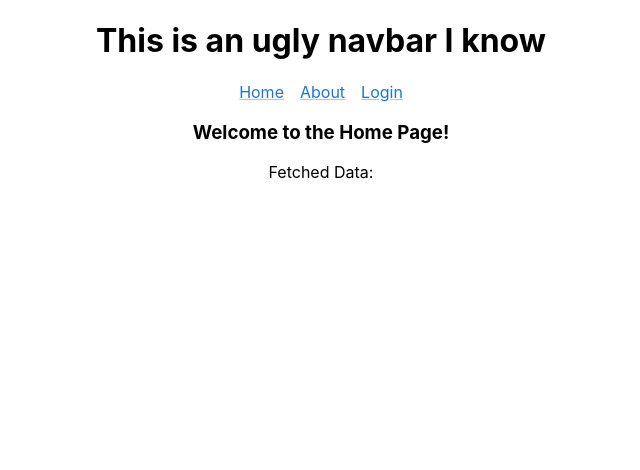
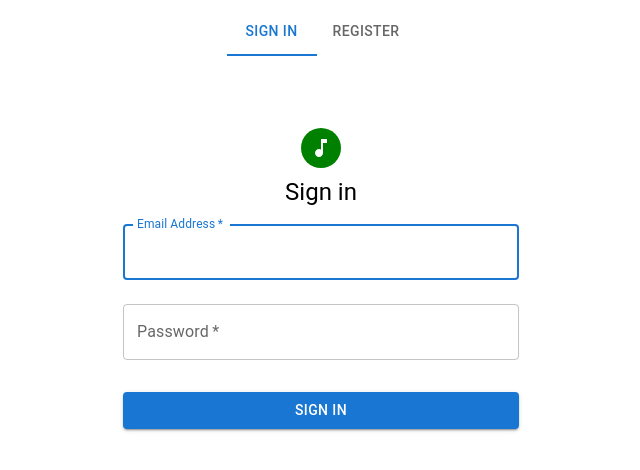
Before and after one commit to ChrisLouie10/Team-Marvel, a React (Create React App) app in the folder client/: page / in a window 1280 px wide. Shown: the top 470 px of the page, without its empty margins (319-959 px from the left). Built offline with nearby package versions, Linux system fonts and the light colour scheme; no server answers.

Commit message:
created a container for the login and register components so that it is on one page

```diff
--- a/client/src/App.js
+++ b/client/src/App.js
@@ -1,9 +1,7 @@
 import React from 'react';
 import { BrowserRouter as Router, Route, Routes, Link } from "react-router-dom";
 
-import Navbar from './components/Navbar';
-import Home from './components/Home';
-import About from './components/About';
+import Authentication from './components/Authentication';
 import NotFound from './components/NotFound';
 import Login from './components/Login';
 import Register from './components/Register';
@@ -13,8 +11,7 @@ const App = () => {
       <div>
         <Router>
           <Routes>
-            <Route path="/" element={<Home/>} />
-            <Route path="/about" element={<About/>}/>
+            <Route path="/" element={<Authentication/>} />
             <Route path="/login" element={<Login/>} />
             <Route path="/register" element={<Register/>} />
             <Route path="*" element={<NotFound/>} />
--- a/client/src/components/About.js
+++ /dev/null
@@ -1,15 +0,0 @@
-import React from 'react'
-import Link from '@mui/material/Link';
-import Navbar from "./Navbar";
-
-const About = () => {
-  return (
-    <div className="App">
-      <Navbar/>
-      <h3>Welcome to the About Page! :)</h3>
-      <Link href="/">Back to home</Link>
-    </div>
-  )
-}
-
-export default About;
--- /dev/null
+++ b/client/src/components/Authentication.js
@@ -0,0 +1,59 @@
+import { useState } from 'react';
+
+import Login from "./Login";
+import Register from "./Register";
+
+import Tabs from '@mui/material/Tabs';
+import Tab from '@mui/material/Tab';
+import Typography from '@mui/material/Typography';
+import Box from '@mui/material/Box';
+
+// imported TabPanel definition from MUI, no need to worry about details
+const TabPanel = (props) => {
+  const { children, value, index, ...other } = props;
+
+  return (
+    <div
+      role="tabpanel"
+      hidden={value !== index}
+      id={`vertical-tabpanel-${index}`}
+      aria-labelledby={`vertical-tab-${index}`}
+      {...other}
+    >
+      {value === index && (
+        <Box>
+          <Typography component={'span'} variant={'body2'}>{children}</Typography>
+        </Box>
+      )}
+    </div>
+  );
+}
+
+const Authentication = () => {
+  const [value, setValue] = useState(0);
+
+  const handleChange = (event, newValue) => {
+    setValue(newValue);
+  };
+
+  return (
+    <Box sx={{
+      display: 'flex',
+      flexDirection: 'column',
+      alignItems: 'center',
+      }}>
+      <Tabs value={value} onChange={handleChange}>
+        <Tab label="Sign in" />
+        <Tab label="Register" />
+      </Tabs>
+      <TabPanel value={value} index={0}>
+        <Login/>
+      </TabPanel>
+      <TabPanel value={value} index={1}>
+        <Register/>
+      </TabPanel>
+    </Box>
+  );
+}
+
+export default Authentication;
--- a/client/src/components/Home.js
+++ /dev/null
@@ -1,28 +0,0 @@
-import { useEffect, useState } from 'react';
-import { getUsers } from "../api/provider";
-import Navbar from "./Navbar";
-
-const Home = () => {
-  const [data, setData] = useState("");
-
-  const fetchData = () => {
-    getUsers()
-      .then(response => response.data)
-      .then(data => setData(data.text))
-  }
-
-  useEffect(() => {
-    fetchData();
-  }, []);
-
-  return (
-    <div className="App">
-      <Navbar/>
-      <h3>Welcome to the Home Page!</h3>
-      <p>Fetched Data:</p>
-      <p>{data}</p>
-    </div>
-  );
-}
-
-export default Home;
--- a/client/src/components/Login.js
+++ b/client/src/components/Login.js
@@ -10,19 +10,6 @@ import MusicNoteIcon from '@mui/icons-material/MusicNote';
 import Typography from '@mui/material/Typography';
 import Container from '@mui/material/Container';
 import { createTheme, ThemeProvider } from '@mui/material/styles';
-
-function Copyright(props) {
-  return (
-    <Typography variant="body2" color="text.secondary" align="center" {...props}>
-      {'Copyright © '}
-      <Link color="inherit" href="/about">
-        Team Marvel
-      </Link>{' '}
-      {new Date().getFullYear()}
-      {'.'}
-    </Typography>
-  );
-}
 
 const theme = createTheme();
 
@@ -38,9 +25,7 @@ const SignIn = () => {
   };
 
   return (
-    <ThemeProvider theme={theme}>
-      <Container component="main" maxWidth="xs">
-        <CssBaseline />
+    <Container maxWidth="xs">
     <Box
       sx={{
         marginTop: 8,
@@ -52,10 +37,10 @@ const SignIn = () => {
       <Avatar sx={{ m: 1, bgcolor: 'green' }}>
         <MusicNoteIcon />
       </Avatar>
-          <Typography component="h1" variant="h5">
+      <Typography variant="h5">
         Sign in
       </Typography>
-          <Box component="form" onSubmit={handleSubmit} noValidate sx={{ mt: 1 }}>
+      <Box component="form" onSubmit={handleSubmit}>
         <TextField
           margin="normal"
           required
@@ -84,23 +69,9 @@ const SignIn = () => {
         >
           Sign In
         </Button>
-            <Grid container>
-              <Grid item xs>
-                <Link href="#" variant="body2">
-                  Forgot password?
-                </Link>
-              </Grid>
-              <Grid item>
-                <Link href="/register" variant="body2">
-                  Register
-                </Link>
-              </Grid>
-            </Grid>
       </Box>
     </Box>
-        <Copyright sx={{ mt: 8, mb: 4 }} />
     </Container>
-    </ThemeProvider>
   );
 }
 
--- a/client/src/components/Register.js
+++ b/client/src/components/Register.js
@@ -72,9 +72,7 @@ const Register = () => {
   };
 
   return (
-    <ThemeProvider theme={theme}>
-      <Container component="main" maxWidth="xs">
-        <CssBaseline />
+    <Container maxWidth="xs">
       <Box
         sx={{
           marginTop: 8,
@@ -133,19 +131,10 @@ const Register = () => {
           >
             Sign Up
           </Button>
-            <Grid container justifyContent="center">
-              <Grid item>
-                <Link href="/login" variant="body2">
-                  Login
-                </Link>
-              </Grid>
-            </Grid>
           { errors.message && <Alert sx={{mt: 2}} severity="error">{errors.message}</Alert>}
         </Box>
       </Box>
-        <Copyright sx={{ mt: 4, mb: 4 }} />
     </Container>
-    </ThemeProvider>
   );
 }
 
```
Lines whose indentation alone changed are shown as unchanged.
